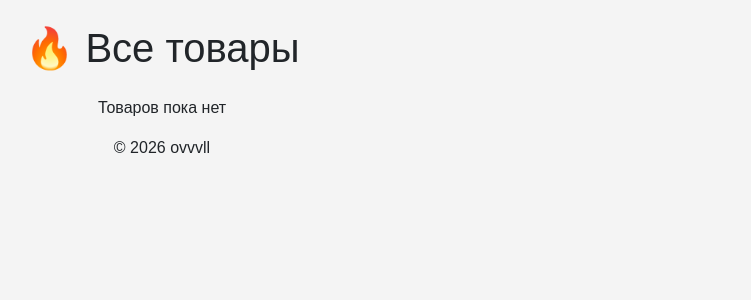
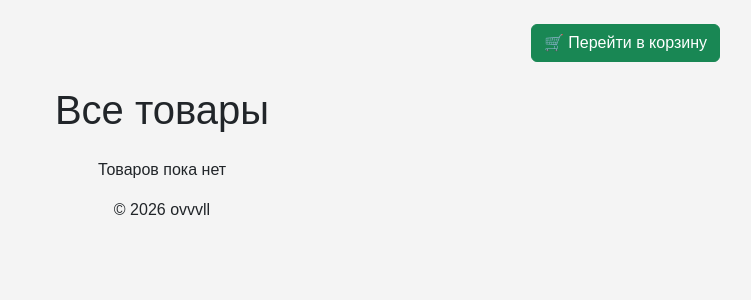
Before and after one commit to pnikitos327-sys/clothing-store, a Django app: page / in a window 1280 px wide. Shown: the part 140-440 px from the top of the page, without its empty margins (478-1229 px from the left). Run offline with Django 4.2, Linux system fonts and the light colour scheme; data that the repository does not hold is empty.

Commit message:
Add cart functionality: add-to-cart, cart view, cart button

```diff
--- a/store/main/static/css/style.css
+++ b/store/main/static/css/style.css
@@ -18,7 +18,7 @@ body {
     font-size: 28px;
 }
 .nav-link {
-    color: white;
+    color: rgb(0, 0, 0);
     text-decoration: none;
     font-size: 16px;
 }
--- a/store/main/templates/index.html
+++ b/store/main/templates/index.html
@@ -4,7 +4,6 @@
 
 {% block content %}
 
-<!-- ===== КАТЕГОРИИ (ПРЯМО ЗДЕСЬ) ===== -->
 <nav class="navbar navbar-expand-lg bg-light mb-4">
     <div class="container">
         <ul class="navbar-nav">
@@ -23,9 +22,14 @@
     </div>
 </nav>
 
-<!-- ===== ТОВАРЫ ===== -->
+<div class="container text-end mb-3">
+    <a href="{% url 'cart' %}" class="btn btn-success">
+        🛒 Перейти в корзину
+    </a>
+</div>
+
 <div class="container mt-4">
-    <h1 class="text-center my-4">🔥 Все товары</h1>
+    <h1 class="text-center my-4">Все товары</h1>
     <div class="row">
         {% for product in products %}
             <div class="col-12 col-sm-6 col-md-4 col-lg-3 mb-4">
@@ -35,7 +39,7 @@
                         <h5 class="card-title">{{ product.name }}</h5>
                         <p class="card-text text-muted small">{{ product.description|truncatewords:10 }}</p>
                         <p class="card-text fw-bold text-primary fs-5">{{ product.price }} ₽</p>
-                        <a href="#" class="btn btn-dark mt-auto">В корзину</a>
+                        <a href="{% url 'add_to_cart' product.id %}" class="btn btn-dark mt-auto">В корзину</a>
                     </div>
                 </div>
             </div>
--- a/store/main/urls.py
+++ b/store/main/urls.py
@@ -3,5 +3,7 @@ from . import views
 
 urlpatterns = [
     path('', views.home, name='home'),
+    path('cart/', views.cart_view, name='cart'),
     path('category/<slug:slug>/', views.category_detail, name='category_detail'),
+    path('add-to-cart/<int:product_id>/', views.add_to_cart, name='add_to_cart')
 ]
--- a/store/main/views.py
+++ b/store/main/views.py
@@ -1,10 +1,22 @@
-from django.shortcuts import render, get_object_or_404
-from .models import Product, Category
+from django.shortcuts import render, get_object_or_404, redirect
+from .models import Product, Category, Cart, CartItem
+
+def add_to_cart(request, product_id):
+    product = get_object_or_404(Product, id=product_id)
+    cart, created = Cart.objects.get_or_create(user=request.user)
+
+    cart_item = CartItem.objects.filter(cart=cart, product=product).first()
+
+    if cart_item:
+        cart_item.quantity += 1
+        cart_item.save()
+    else:
+        CartItem.objects.create(cart=cart, product=product, quantity=1)
+    return redirect('cart')
 
 def home(request):
     products = Product.objects.all()
     categories = Category.objects.filter(parent=None)
-    print("КАТЕГОРИИ:", categories)  # для проверки в терминале
     return render(request, 'index.html', {
         'products': products,
         'categories': categories,
@@ -21,3 +33,6 @@ def category_detail(request, slug):
         'subcategories': subcategories,
         'categories': categories,
     })
+
+def cart_view(request):
+    return render(request, 'cart.html')
```
Also changed, not shown: store/main/templates/cart.html (added, +11 -0 lines), store/main/models.py (line endings or trailing spaces).
